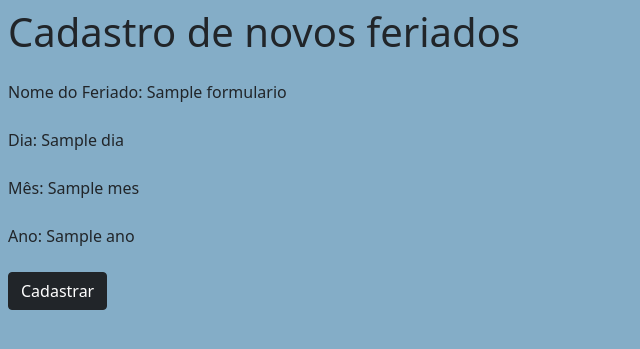
After one commit to 0502j/ProjetoFeriados, a Django app: template projetoferiado/core/templates/cadastro.html in a window 1280 px wide. The commit adds this page. Shown: the top 349 px of the page, without its empty margins (0-640 px from the left). Run offline with Django 4.2, Linux system fonts and the light colour scheme; the template is opened without the code that fills it: most values are stand-ins (such as "Sample title", 1, 10 or a date in 2020).

Commit message:
Adicionando páginas html

```diff
--- /dev/null
+++ b/projetoferiado/core/templates/cadastro.html
@@ -0,0 +1,48 @@
+<!DOCTYPE html>
+<html lang="pt-br">
+
+<head>
+  <meta charset="utf-8">
+  <meta http-equiv="X-UA-Compatible" content="IE=edge">
+  <meta name="viewport" content="width=device-width, initial-scale=1, shrink-to-fit=no">
+  <link href="https://cdn.jsdelivr.net/npm/bootstrap@5.1.3/dist/css/bootstrap.min.css" rel="stylesheet" integrity="sha384-1BmE4kWBq78iYhFldvKuhfTAU6auU8tT94WrHftjDbrCEXSU1oBoqyl2QvZ6jIW3" crossorigin="anonymous">
+
+  <title>Cadastro de Feriados</title>
+
+  <style>
+    body{
+        background-color: rgb(132, 173, 199);
+    }
+</style>
+
+
+</head>
+<body>
+
+    <div class="py-2 px-2">
+
+        <h1>Cadastro de novos feriados</h1>
+
+    </div>
+
+<div class="py-2 px-2">
+    <form action={% url 'novo_feriado' %} novalidate method="POST" enctype="multipart/form-data">
+        {% csrf_token %}
+        Nome do Feriado: {{ formulario.nome }}
+        <br><br>
+        Dia: {{ formulario.dia }}
+        <br><br>
+        Mês: {{ formulario.mes }}
+        <br><br>
+        Ano: {{ formulario.ano }}
+        <br><br>
+        <input type="submit" class="btn btn-dark" value="Cadastrar"/>
+    </form>
+
+</div>
+
+
+
+</body>
+
+</html>
--- a/projetoferiado/core/templates/index.html
+++ b/projetoferiado/core/templates/index.html
@@ -16,6 +16,8 @@
 
     {% if ehferiado %}
      <h1>Hoje é feriado</h1>
+    {% else %}
+     <h1>Hoje não é feriado</h1>
     {% endif %}
 
 
```
Also changed, not shown: projetoferiado/core/templates/cadastro_ok.html (added, +18 -0 lines).
